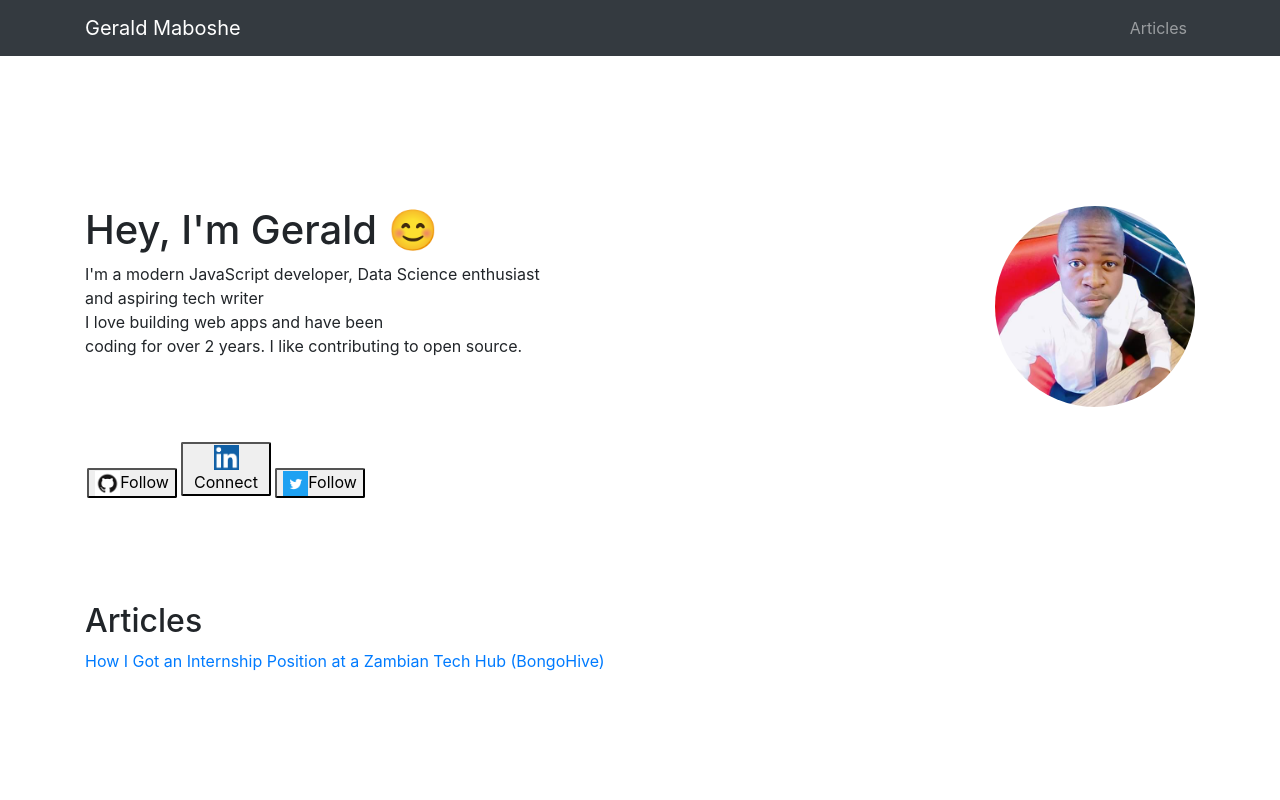
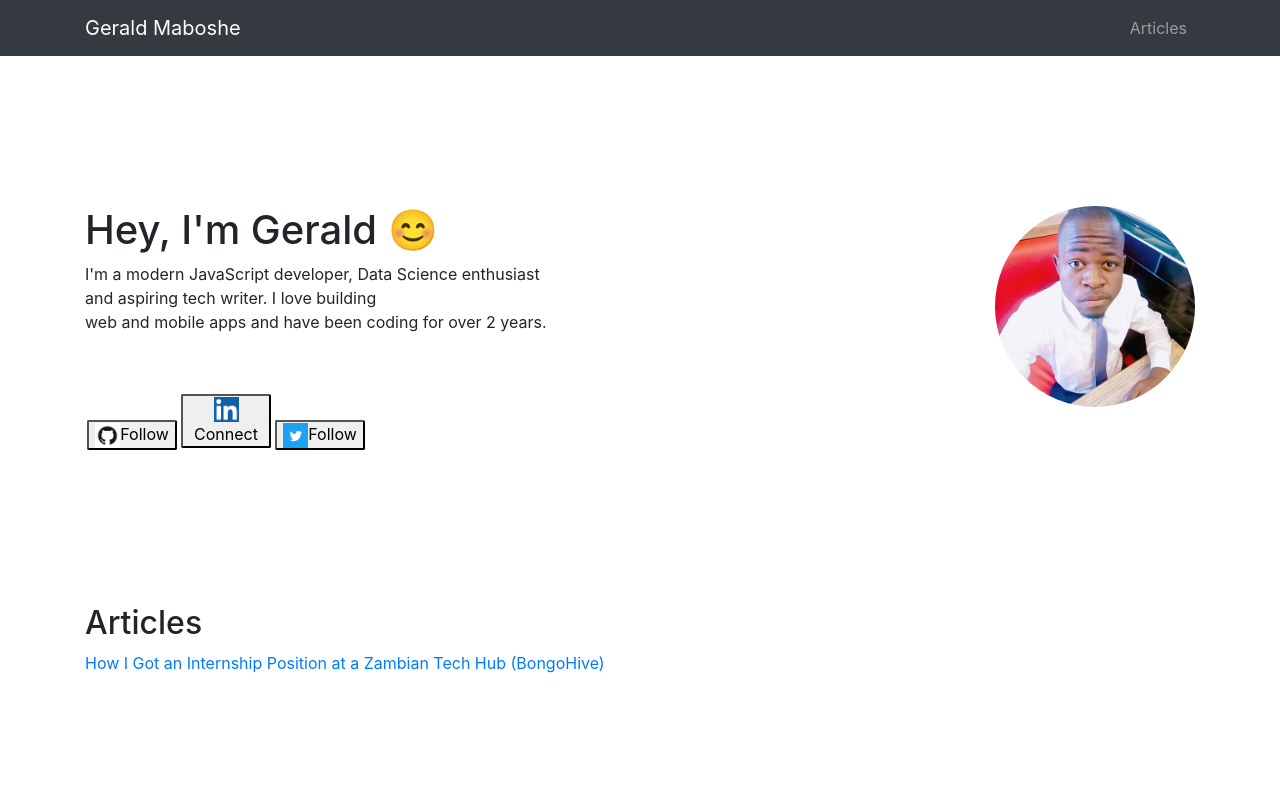
Before and after one commit to geraldmaboshe/geraldmaboshe.dev, a React (Create React App) app: page / in a window 1280 px wide. Shown: the top 800 px of the page. Built offline with nearby package versions, Linux system fonts and the light colour scheme.

Commit message:
minor update

```diff
--- a/src/components/Container.js
+++ b/src/components/Container.js
@@ -12,9 +12,8 @@ class Header extends Component {
                     <img style={imgStyle} src="pic.jpg"/>
                     </h1>
                     <p>
-                        I'm a modern JavaScript developer, Data Science enthusiast<br /> and aspiring tech writer <br />
-                        I love building web apps and have been <br />coding for over 2 years.
-                        I like contributing to open source.<br /><br />
+                        I'm a modern JavaScript developer, Data Science enthusiast<br /> and aspiring tech writer.
+                        I love building<br /> web and mobile apps and have been coding for over  2 years.<br />
                         {/* If you like what I do, subcribe to my website in the form below to receive<br />
                         notifications about my publications.<br /><br />
                         Give me feedback about my work in the contact form below */}
@@ -156,7 +155,7 @@ const Link1 = {
  }
  const articleStyle = {
      marginBottom: '400px',
-     marginTop: '20px'
+     marginTop: '150px'
  }
  const footerStyle ={
         marginBottom: '100px'
```
